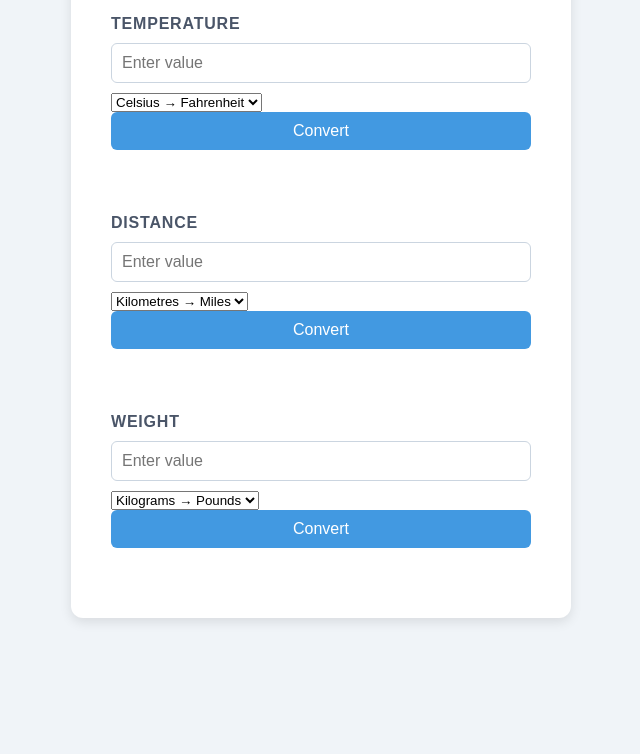
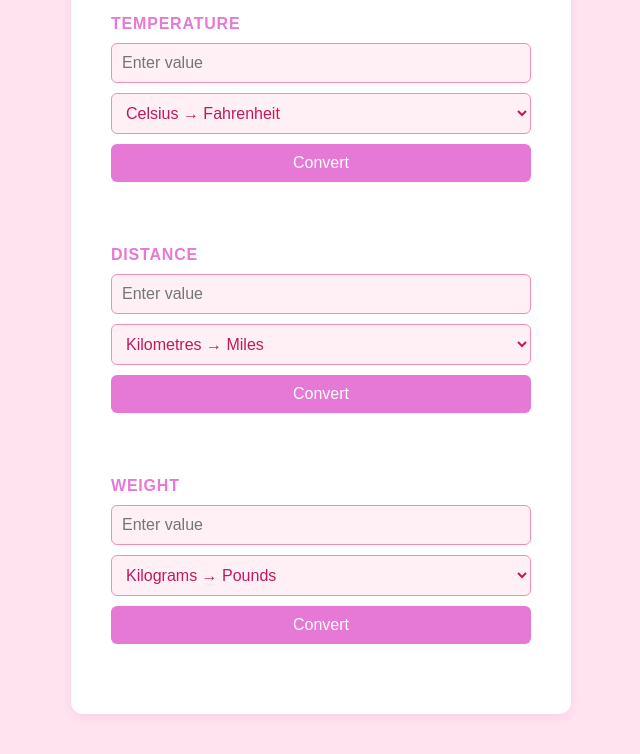
Before and after one commit to Amaryram/unit-converter, a website: page index.html in a window 1280 px wide. Shown: the part 132-886 px from the top of the page, without its empty margins (319-959 px from the left). Before the commit the page ends 800 px from the top, so only its background shows below. Drawn offline with Linux system fonts and the light colour scheme.

Commit message:
Update style to pink and white theme

```diff
--- a/style.css
+++ b/style.css
@@ -6,7 +6,7 @@
 
 body {
     font-family: Arial, sans-serif;
-    background-color: #f0f4f8;
+    background-color: #ffe4f0;
     display: flex;
     justify-content: center;
     padding: 40px 20px;
@@ -18,13 +18,13 @@ body {
     padding: 40px;
     width: 100%;
     max-width: 500px;
-    box-shadow: 0 4px 12px rgba(0,0,0,0.1);
+    box-shadow: 0 4px 12px rgba(230,105,190,0.15);
 }
 
 h1 {
     text-align: center;
     margin-bottom: 30px;
-    color: #2d3748;
+    color: #c2185b;
 }
 
 .converter-section {
@@ -33,7 +33,7 @@ h1 {
 
 h2 {
     font-size: 1rem;
-    color: #4a5568;
+    color: #e679d6;
     margin-bottom: 10px;
     text-transform: uppercase;
     letter-spacing: 0.05em;
@@ -42,16 +42,29 @@ h2 {
 input {
     width: 100%;
     padding: 10px;
-    border: 1px solid #cbd5e0;
+    border: 1px solid #f48fb1;
     border-radius: 6px;
     font-size: 1rem;
     margin-bottom: 10px;
+    background-color: #fff0f6;
+    color: #c2185b;
+}
+
+select {
+    width: 100%;
+    padding: 10px;
+    border: 1px solid #f48fb1;
+    border-radius: 6px;
+    font-size: 1rem;
+    margin-bottom: 10px;
+    background-color: #fff0f6;
+    color: #c2185b;
 }
 
 button {
     width: 100%;
     padding: 10px;
-    background-color: #4299e1;
+    background-color: #e679d6;
     color: white;
     border: none;
     border-radius: 6px;
@@ -60,13 +73,13 @@ button {
 }
 
 button:hover {
-    background-color: #3182ce;
+    background-color: #c2185b;
 }
 
 .result {
     margin-top: 10px;
     font-size: 1rem;
-    color: #2d3748;
+    color: #c2185b;
     font-weight: bold;
     min-height: 24px;
 }
```
